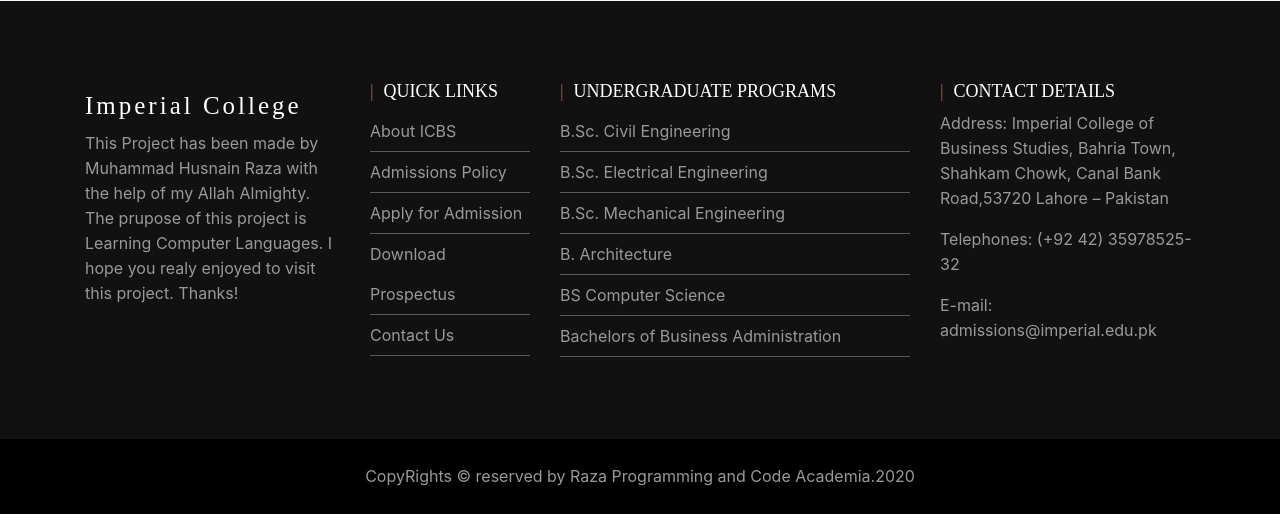
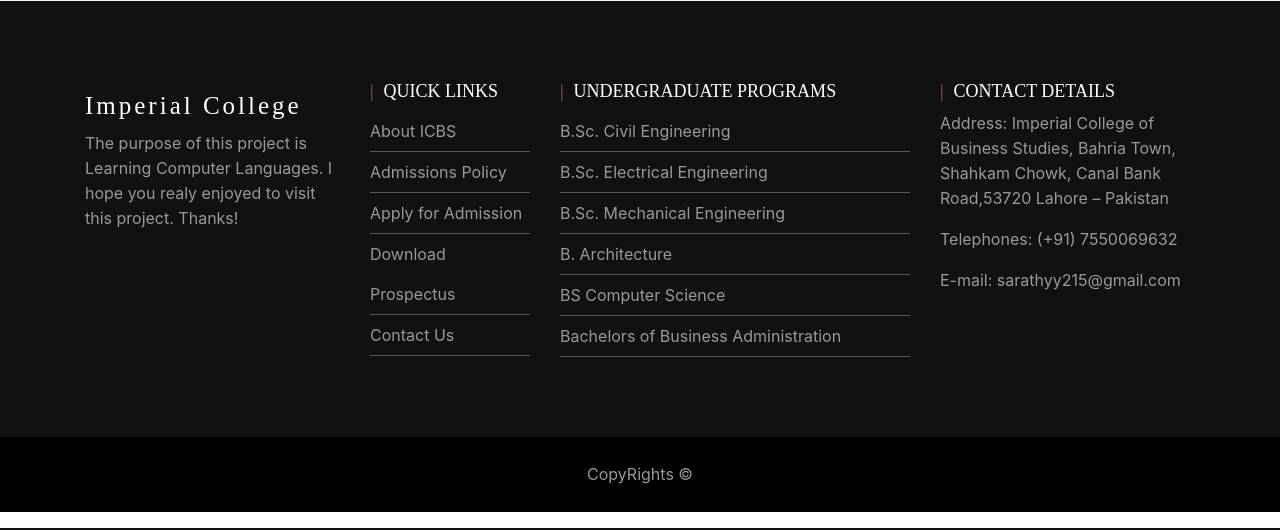
Before and after one commit to Partha2151/COLLEGE-MANAGEMENT-SYSTEM, a PHP site: page / in a window 1280 px wide. Shown: the part 1546-2076 px from the top of the page. Run offline with PHP 8.4, Linux system fonts and the light colour scheme.

Commit message:
Update footer.php

```diff
--- a/College-Management-System/Common/footer.php
+++ b/College-Management-System/Common/footer.php
@@ -4,9 +4,7 @@
         <div class="row">
           <div class="col-md-3 col-sm-6 col-xs-12 segment-one md-mb-30 sm-mb-30">
             <h3>Imperial College</h3>
-            <p>This Project has been made by Muhammad Husnain Raza with the help of
-              my Allah Almighty.
-              The prupose of this project is Learning Computer Languages.
+            <p>The purpose of this project is Learning Computer Languages.
               I hope you realy enjoyed to visit this project. Thanks!
             </p>
           </div>
@@ -35,11 +33,11 @@
             <h2>CONTACT DETAILS</h2>
               <p>Address: Imperial College of Business Studies,
                   Bahria Town, Shahkam Chowk, Canal Bank Road,53720 Lahore – Pakistan</p>
-              <p>Telephones: (+92 42) 35978525-32</p>
-              <p>E-mail: admissions@imperial.edu.pk</p>
+              <p>Telephones: (+91) 7550069632</p>
+              <p>E-mail: sarathyy215@gmail.com</p>
         </div>
       </div>
     </div>
     </div>
-  <p class="footer-bottom-text">CopyRights © reserved by Raza Programming and Code Academia.2020</p>
+  <p class="footer-bottom-text">CopyRights ©</p>
 </footer>
```
